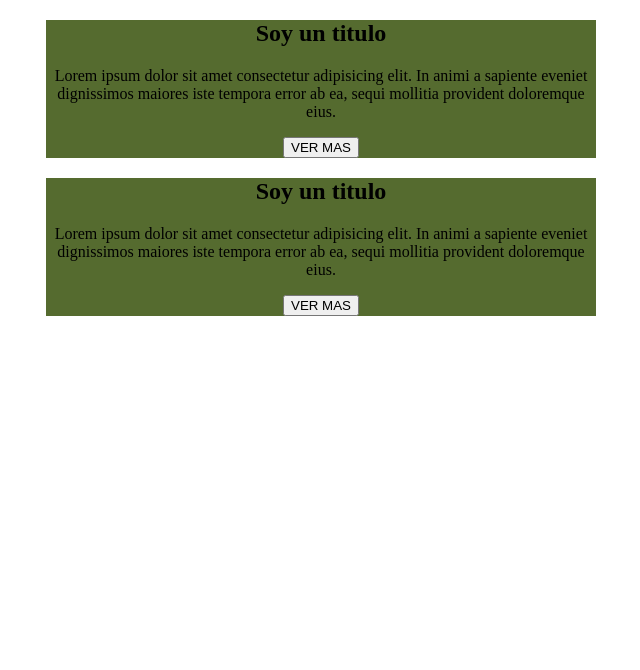
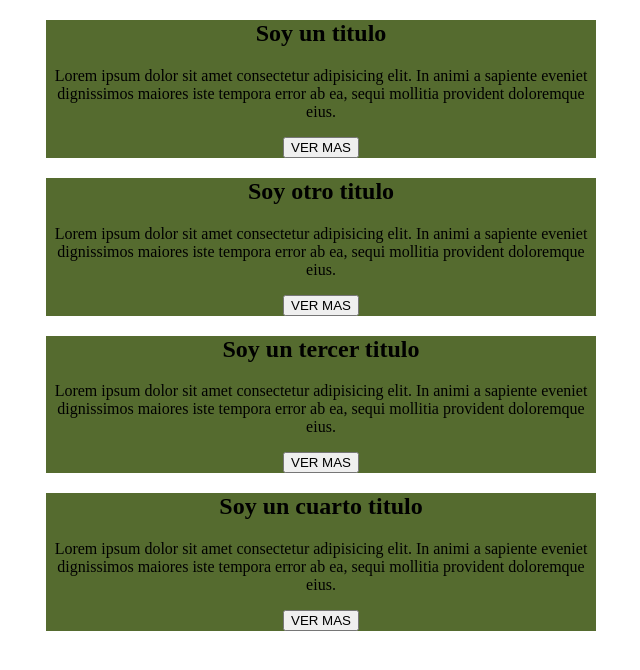
Before and after one commit to euge10793/primer.repo, a plain HTML site: page index.html in a window 1280 px wide. Shown: the whole page, without its empty margins (319-959 px from the left). Drawn offline with Linux system fonts and the light colour scheme.

Commit message:
nuevos parrafos

```diff
--- a/index.html
+++ b/index.html
@@ -15,7 +15,17 @@
             <button>VER MAS</button>
         </div>
         <div class="texto-centrado">
-            <h2>Soy un titulo</h2>
+            <h2>Soy otro titulo</h2>
+            <p>Lorem ipsum dolor sit amet consectetur adipisicing elit. In animi a sapiente eveniet dignissimos maiores iste tempora error ab ea, sequi mollitia provident doloremque eius.</p>
+            <button>VER MAS</button>
+        </div>
+        <div class="texto-centrado">
+            <h2>Soy un tercer titulo</h2>
+            <p>Lorem ipsum dolor sit amet consectetur adipisicing elit. In animi a sapiente eveniet dignissimos maiores iste tempora error ab ea, sequi mollitia provident doloremque eius.</p>
+            <button>VER MAS</button>
+        </div>
+        <div class="texto-centrado">
+            <h2>Soy un cuarto titulo</h2>
             <p>Lorem ipsum dolor sit amet consectetur adipisicing elit. In animi a sapiente eveniet dignissimos maiores iste tempora error ab ea, sequi mollitia provident doloremque eius.</p>
             <button>VER MAS</button>
         </div>
```
